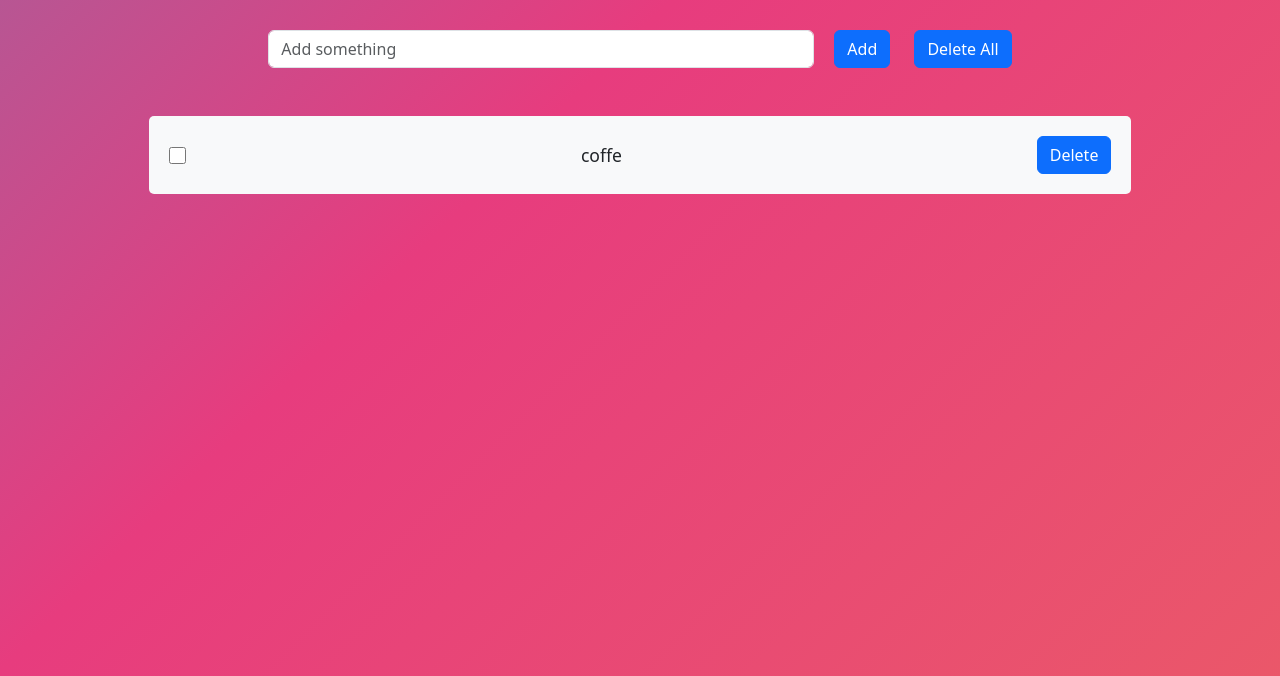
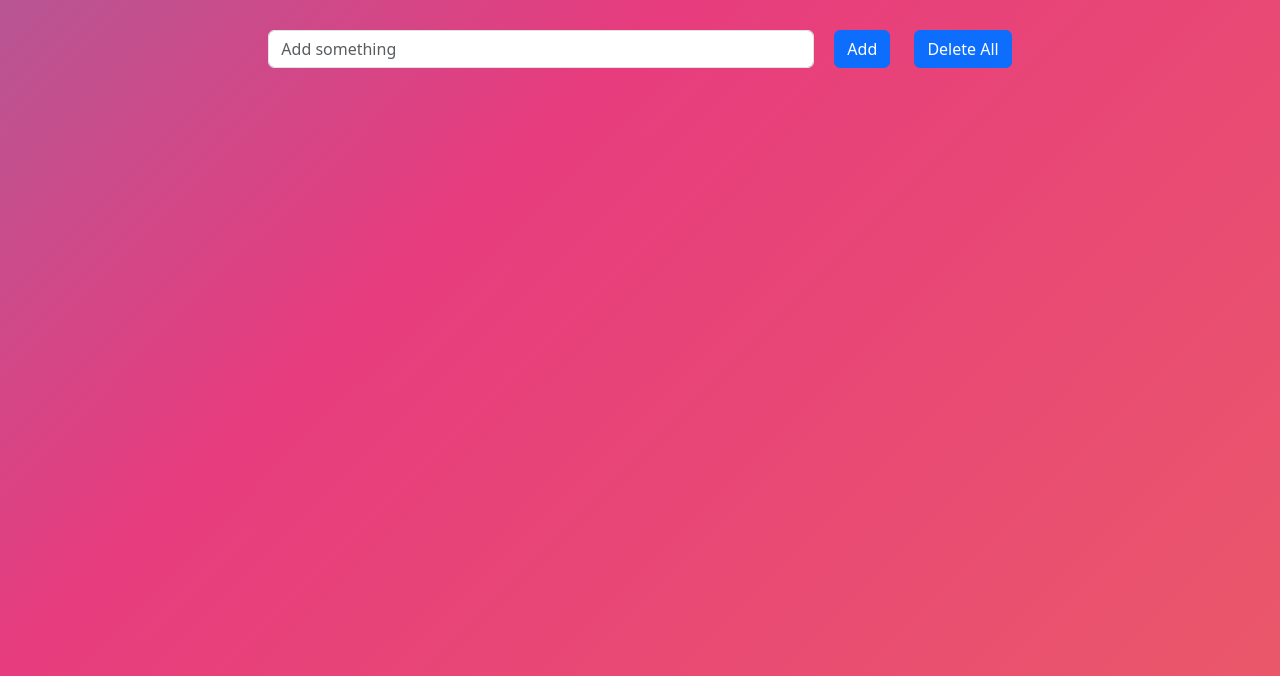
Before and after one commit to GTWB/To-do-List-App, a plain HTML site: page index.html in a window 1280 px wide. Shown: the part 124-800 px from the top of the page. Drawn offline with nearby package versions, Linux system fonts and the light colour scheme.

Commit message:
Add files via upload

```diff
--- a/index.html
+++ b/index.html
@@ -31,7 +31,7 @@
             <p class="errorMsg hidden">Impossibile inserire, testo esistente!</p>
 
             <!--List element added dynamically with Java Script: Function elementForTheList-->
-            <div class="listContainer">
+            <!-- <div class="listContainer">
 
                 <div class="listItem">
                     <input type="checkbox" class="checkBoxItem">
@@ -40,7 +40,7 @@
                     <button class="btn delete btn-primary">Delete</button>
                 </div>
 
-            </div>
+            </div> -->
 
         </div>
     </section>
```
